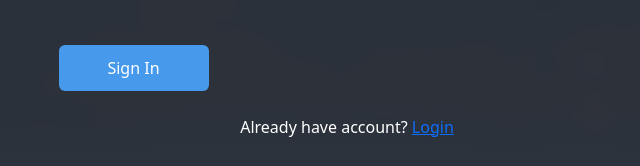
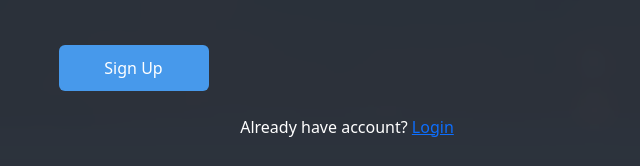
Before and after one commit to iosudi/Gaming-Galaxie, a plain HTML site: page register_page.html in a window 1280 px wide. Shown: the part 676-842 px from the top of the page, 293-933 px from the left. Drawn offline with nearby package versions, Linux system fonts and the light colour scheme.

Commit message:
Update register_page.html

```diff
--- a/register_page.html
+++ b/register_page.html
@@ -87,7 +87,7 @@
               </div>
               <p class="msg mb-0 mx-auto text-center text-danger"></p>
               <button id="submit" type="submit" class="btn see_more">
-                Sign In
+                Sign Up
               </button>
             </form>
             <p class="mb-0 mx-auto text-center">
```
